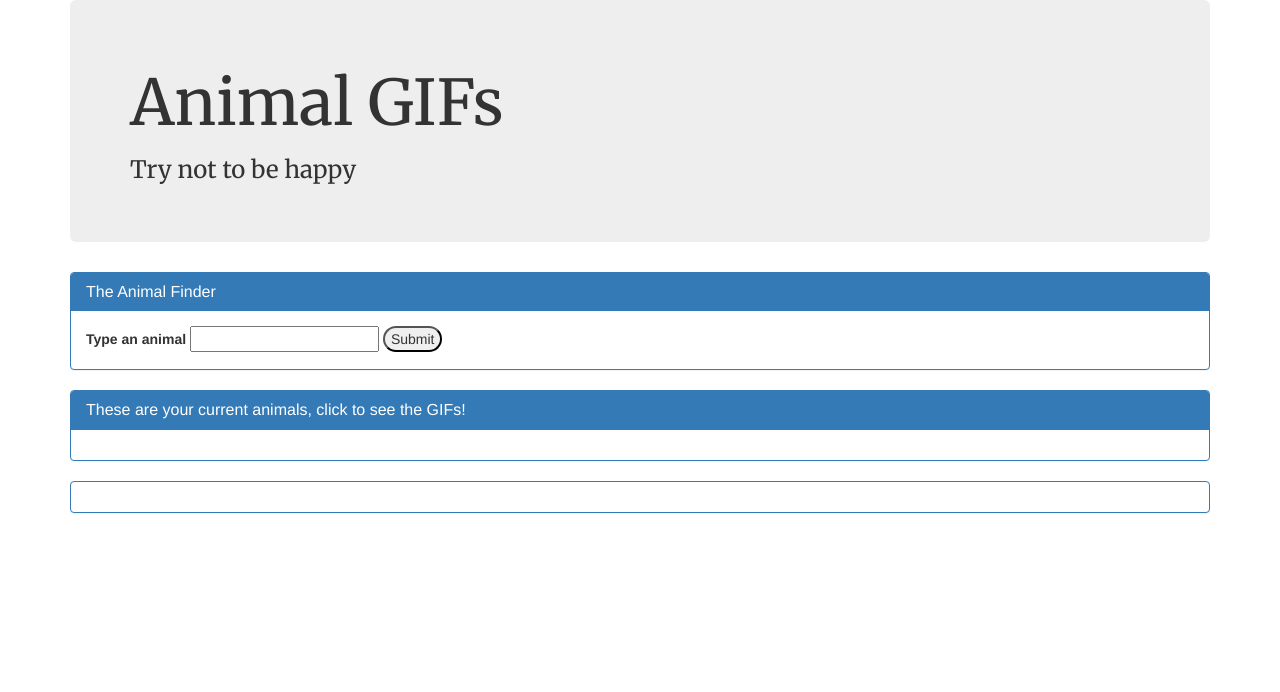
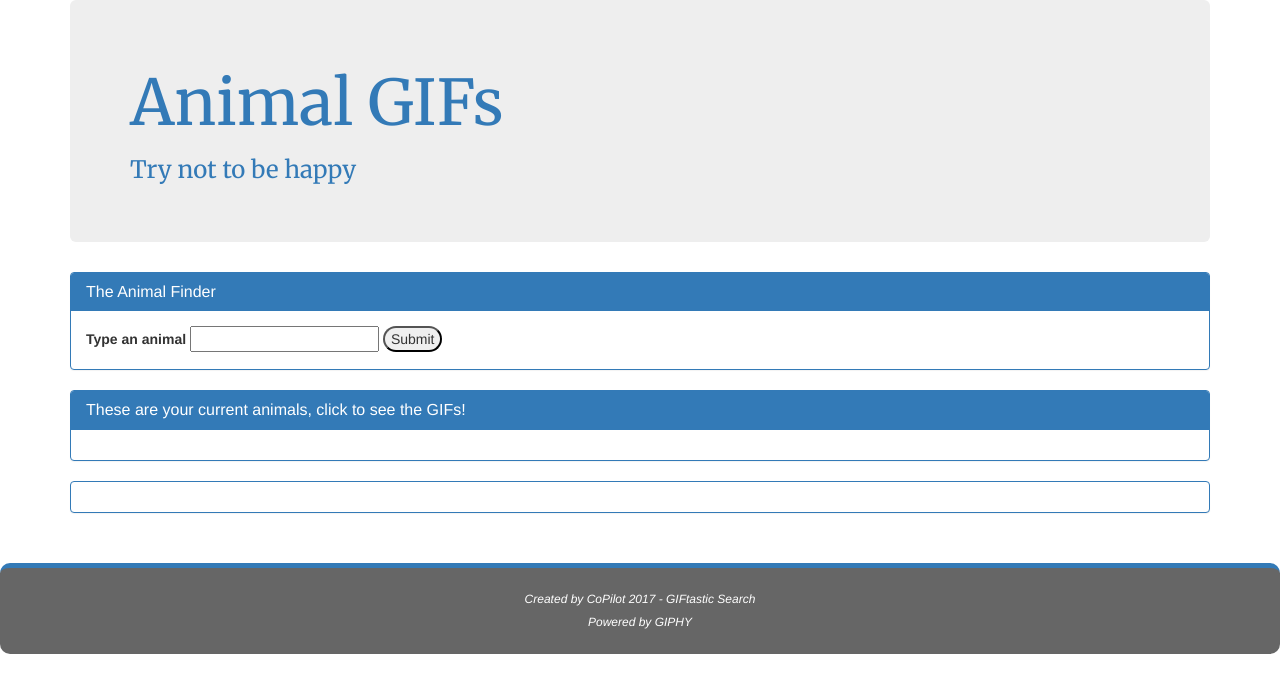
Before and after one commit to PilotCo/GIFtasticSearch, a plain HTML site: page index.html in a window 1280 px wide. Drawn offline with nearby package versions, Linux system fonts and the light colour scheme.

Commit message:
adding a footer and correcting minor button bugs

```diff
--- a/assets/style.css
+++ b/assets/style.css
@@ -1,9 +1,6 @@
-body{
 
-}
-
-.jumbotron{
-	background-color: #337ab7;
+#header{
+	color: #337ab7;
 	font-family: 'merriweather', serif;
 }
 
@@ -16,7 +13,6 @@ button{
 	background-color: #337ab7;
 	color: white;
 	border-radius: 15px;
-	width:50px;
 }
 
 #submitButton{
@@ -46,3 +42,22 @@ button{
 button:hover{
 	border:solid black;
 }
+
+#footer{
+	display:inline-block;
+	width:100%;
+	text-align:center;
+	background-color:#666666;
+	color:white;
+	margin-top:30px;
+	border-top-style:solid;
+	border-color:#337ab7;
+	border-radius: 10px;
+	border-width:5px;
+	padding:15px;
+}
+
+.footerVerbiage{
+	font-size: 12px;
+	font-style: italic;
+}
--- a/index.html
+++ b/index.html
@@ -18,7 +18,7 @@
 <body>
 
 	<div class="container" id="header">
-		<div class="jumbotron">
+		<div class="jumbotron" class="jumbo">
 			<h1>Animal GIFs</h1>
 			<h3>Try not to be happy</h3>
 		</div>
@@ -62,6 +62,11 @@
 		</div>
 	</div>
 
+	<div id="footer">
+		<h4 class="footerVerbiage">Created by CoPilot 2017 - GIFtastic Search</h4>
+		<h4 class="footerVerbiage">Powered by GIPHY</h4>
+	</div>
+
 </body>
 
 <script src="javascript.js"></script>
--- a/javascript.js
+++ b/javascript.js
@@ -16,7 +16,7 @@ var animal = document.getElementsByName("animal")[0].value;
 //what to do if an animal name button is clicked
 function gifDisplay(clickedName){
 	if(appended === 0){
-		$("#panelHead").append('<p id="gifText">Click the picture to animate, click again to stop, enjoy!</p>');
+		$("#panelHead").append('<p id="gifText"><strong>Click the picture to animate, click again to stop, enjoy!</strong></p>');
 		appended = 1;
 	}
 	//set up our api
```
